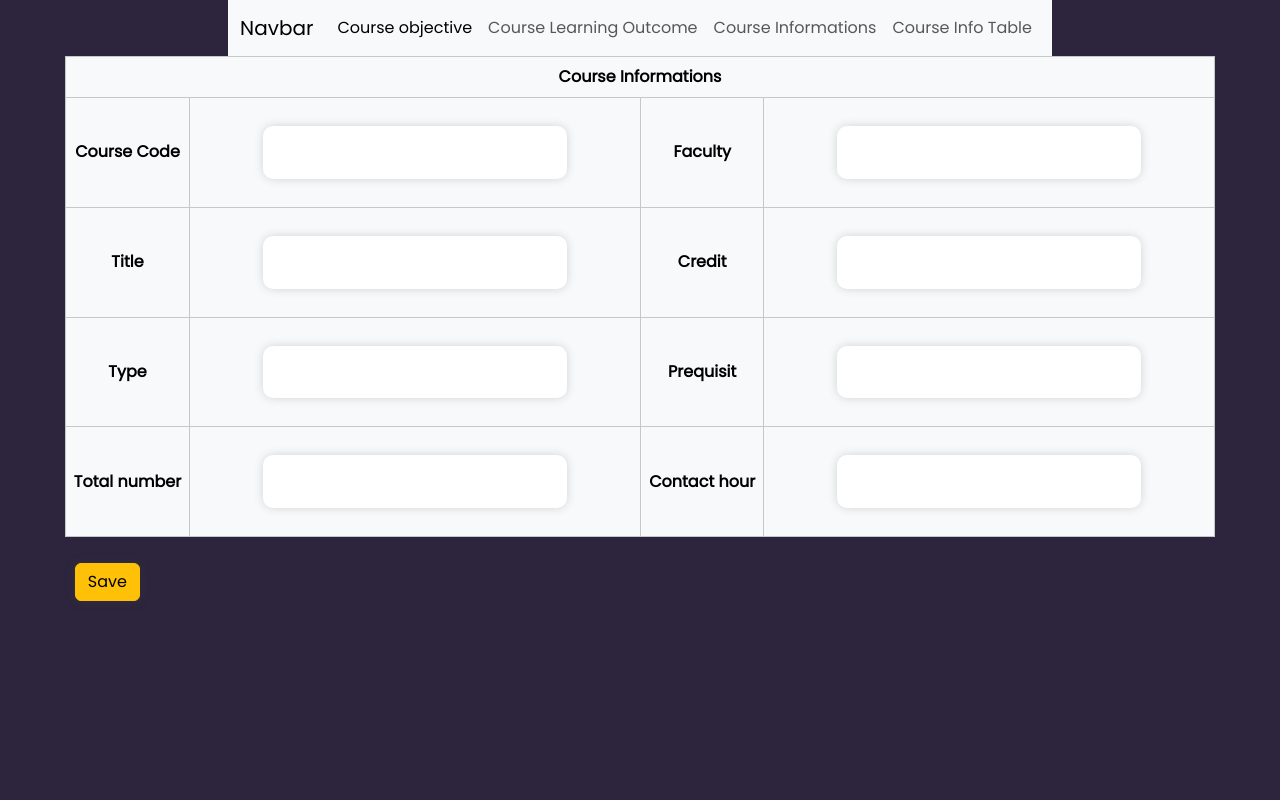
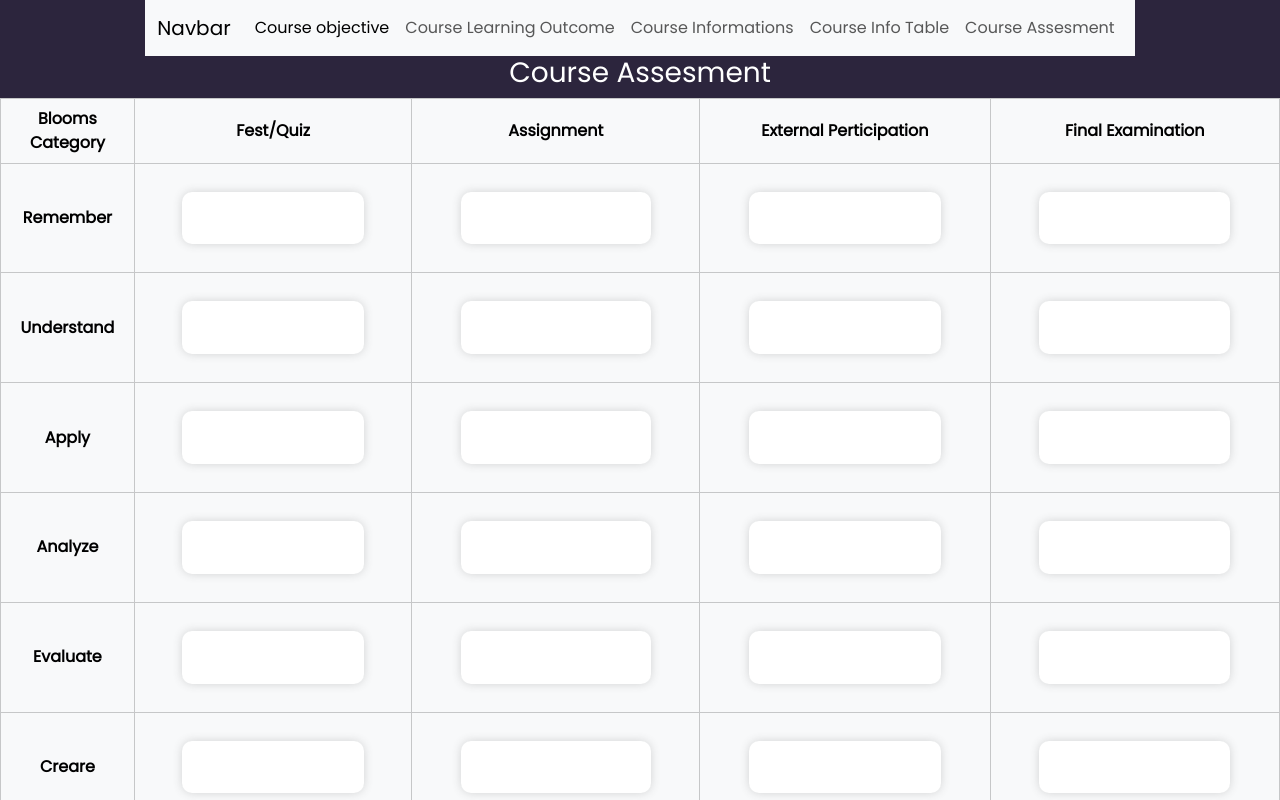
Before and after one commit to TamjidIslam99/web1, a React (Create React App) app: page /Cinfo33 in a window 1280 px wide. Shown: the top 800 px of the page. Built offline with nearby package versions, Linux system fonts and the light colour scheme.

Commit message:
5th Commit

```diff
--- a/src/App.js
+++ b/src/App.js
@@ -5,6 +5,7 @@ import { Routes,Route,BrowserRouter as Router } from 'react-router-dom';
 import CourseLearnWrapper from './component/CourseLearnWrapper';
 import CourseInfo from './component/CourseInfo';
 import CouseInfoT from './component/CouseInfoT';
+import CourseAsses from './component/CourseAsses';
 export function App() {
   return (
     <div className="App">
@@ -12,11 +13,13 @@ export function App() {
 
 
     <Navbar/>
+
     <Routes>
       <Route exact path='/' element={<Todowrapper/>}/>
       <Route exact path='/CLO' element={<CourseLearnWrapper/>}/>
       <Route exact path='/Cinfo' element={<CourseInfo/>}/>
-      <Route exact path='/Cinfo33' element={<CouseInfoT/>}/>
+      <Route exact path='/Cinfo23' element={<CouseInfoT/>}/>
+      <Route exact path='/Cinfo33' element={<CourseAsses/>}/>
 
     </Routes>
 
--- a/src/component/App1.css
+++ b/src/component/App1.css
@@ -132,3 +132,7 @@ input{
     .inputsimpletable{
       width: 95%;}
   }
+  h1{
+    text-align: center;
+    vertical-align: middle;
+  }
--- /dev/null
+++ b/src/component/CourseAsses.js
@@ -0,0 +1,88 @@
+import React from 'react'
+
+const CourseAsses = () => {
+  return (
+    <div>
+        <h1 >Course Assesment</h1>
+       <table className='table table-bordered table-light text-center'>
+            <thead>
+
+                <tr >
+                     <th >Blooms Category</th>
+
+                    <th>Fest/Quiz</th>
+                    <th>Assignment</th>
+                    <th>External Perticipation</th>
+                    <th>Final Examination</th>
+                </tr>
+
+
+                <tr >
+                     <th >Remember</th>
+
+                    <td><input type="type" /></td>
+                    <td><input type="typer" /></td>
+                    <td><input type="typer" /></td>
+                    <td><input type="typer" /></td>
+                </tr>
+
+            </thead>
+            <tbody>
+            <tr >
+                     <th >Understand</th>
+
+                    <td><input type="type" /></td>
+                    <td><input type="typer" /></td>
+                    <td><input type="typer" /></td>
+                    <td><input type="typer" /></td>
+                </tr>
+                <tr >
+                     <th >Apply</th>
+
+                    <td><input type="type" /></td>
+                    <td><input type="typer" /></td>
+                    <td><input type="typer" /></td>
+                    <td><input type="typer" /></td>
+                </tr>
+                <tr >
+                     <th >Analyze</th>
+
+                    <td><input type="type" /></td>
+                    <td><input type="typer" /></td>
+                    <td><input type="typer" /></td>
+                    <td><input type="typer" /></td>
+                </tr>
+                <tr >
+                     <th >Evaluate</th>
+
+                    <td><input type="type" /></td>
+                    <td><input type="typer" /></td>
+                    <td><input type="typer" /></td>
+                    <td><input type="typer" /></td>
+                </tr>
+                <tr >
+                     <th >Creare</th>
+
+                    <td><input type="type" /></td>
+                    <td><input type="typer" /></td>
+                    <td><input type="typer" /></td>
+                    <td><input type="typer" /></td>
+                </tr>
+                <tr >
+                     <th >Total</th>
+
+                    <td><input type="type" /></td>
+                    <td><input type="typer" /></td>
+                    <td><input type="typer" /></td>
+                    <td><input type="typer" /></td>
+                </tr>
+
+
+            </tbody>
+        </table>
+        <button type="button" class="btn btn-warning">Save</button>
+    </div>
+  )
+}
+
+export default CourseAsses
--- a/src/component/Navbar.js
+++ b/src/component/Navbar.js
@@ -21,7 +21,10 @@ const Navbar = () => {
           <Link class="nav-link" to="Cinfo">Course Informations</Link>
         </li>
         <li class="nav-item">
-          <Link class="nav-link" to="Cinfo33">Course Info Table</Link>
+          <Link class="nav-link" to="Cinfo23">Course Info Table</Link>
+        </li>
+        <li class="nav-item">
+          <Link class="nav-link" to="Cinfo33">Course Assesment</Link>
         </li>
       </ul>
     </div>
```
